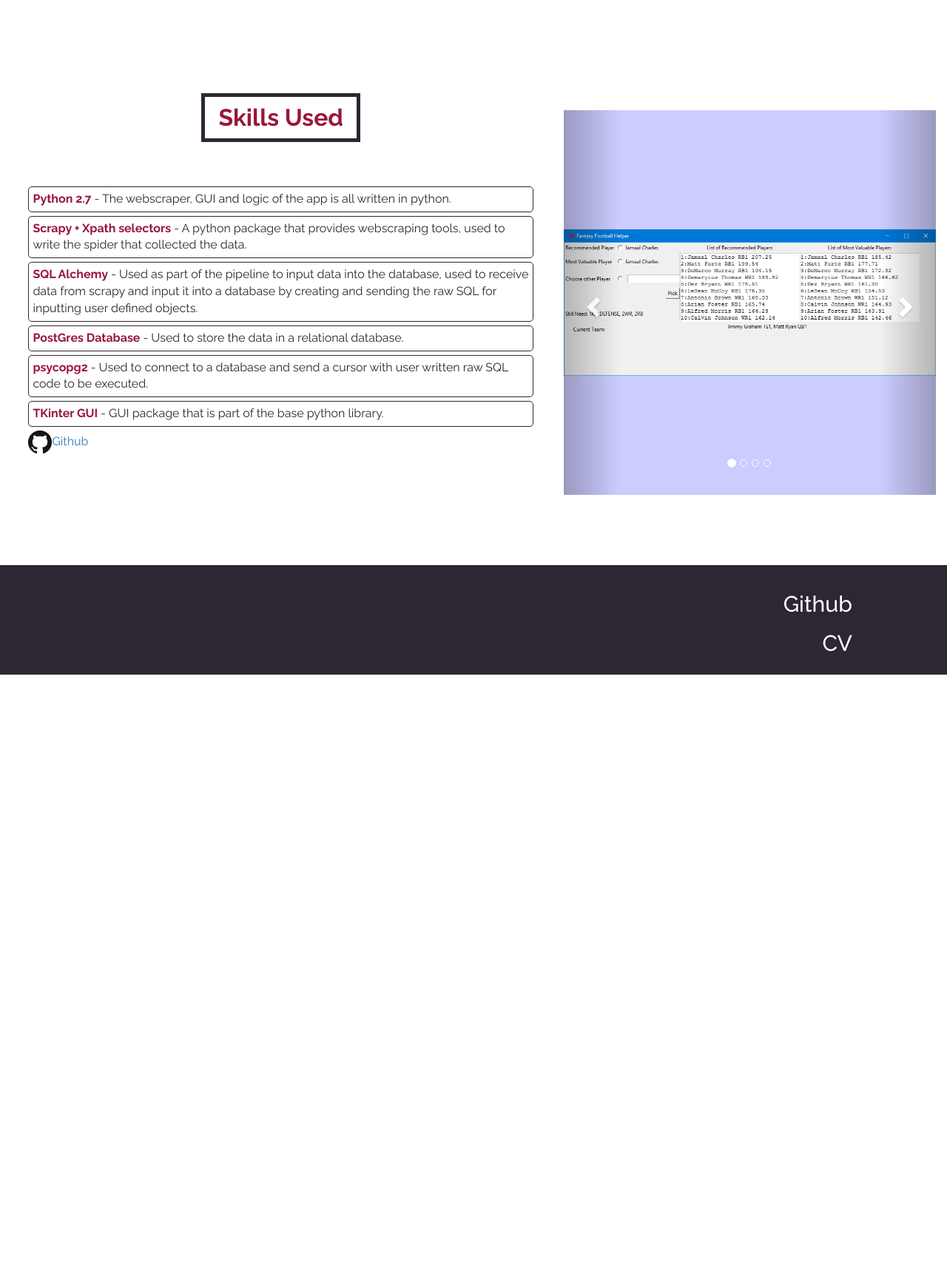
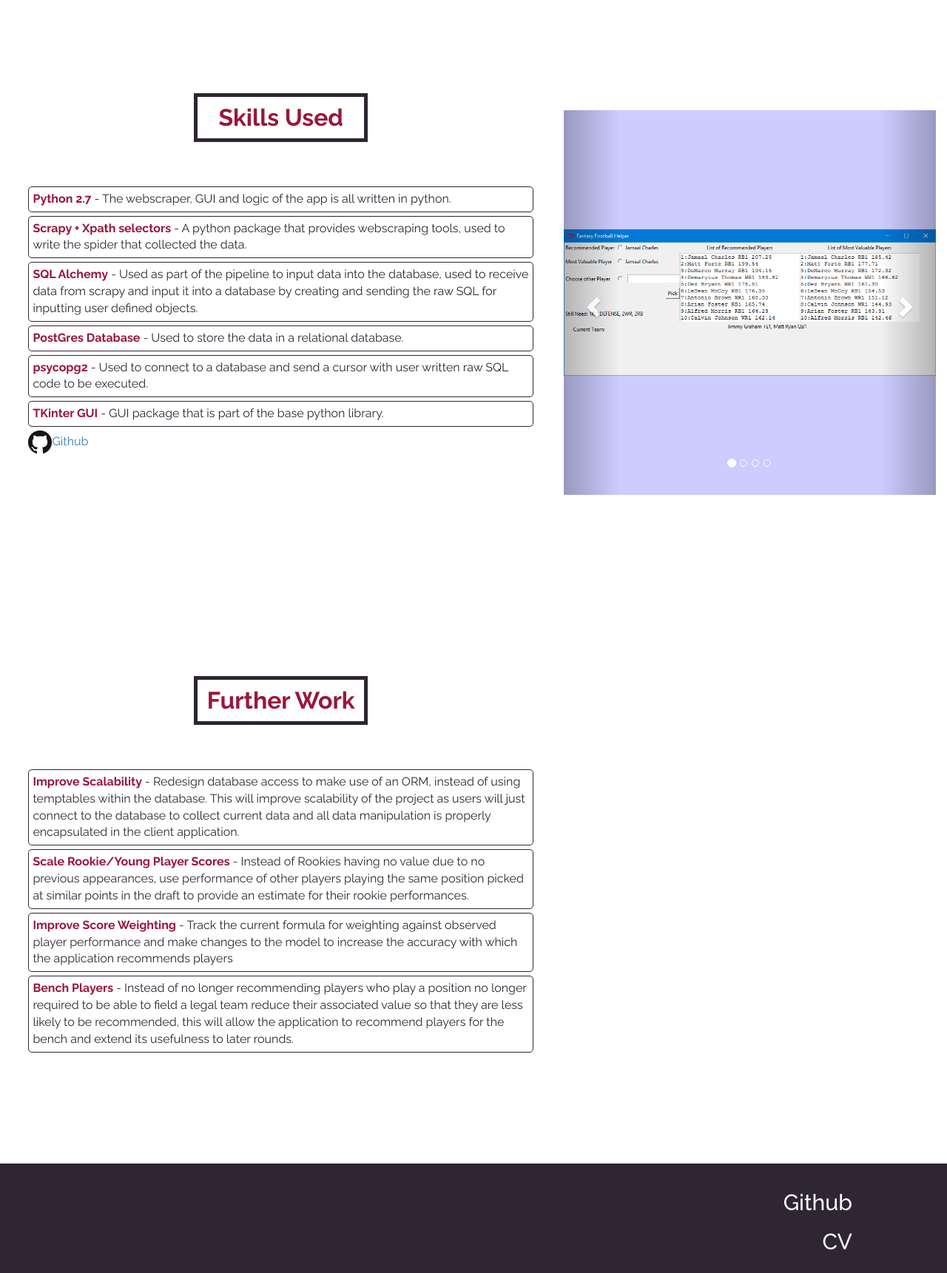
Before and after one commit to BarnettMichael/website, a Django app: page /projects/ffhelper in a window 1280 px wide. Shown: the part 927-2648 px from the top of the page at 74% size. Before the commit the page ends 1839 px from the top, so only its background shows below. Run offline with Django 3.2, Linux system fonts and the light colour scheme; parts of the project's set-up code (start-up, migrations or seed data) failed here and were passed over; some libraries are stand-ins or nearby versions.

Commit message:
small changes to index.html about section, added future work block to project_template, and implemented it in project_ffhelper and project_score_predictor

```diff
--- a/website/static/css/main.css
+++ b/website/static/css/main.css
@@ -323,7 +323,7 @@ body {
     color: rgb(153,23,60);
     margin: 60px auto;
     padding: 5px;
-    width: 215px;
+    width: 235px;
     }
 
 .portfolio_section--content {
--- a/website/templates/website/project_ffhelper.html
+++ b/website/templates/website/project_ffhelper.html
@@ -86,3 +86,31 @@ information to the user via the GUI
 
 {% block link_to_webapp %}
 {% endblock %}
+
+{% block further_work %}
+
+<div class="portfolio_section--title">Further Work</div>
+<div class="project_skill">
+    <span class="highlight">Improve Scalability</span> -
+    Redesign database access to make use of an ORM, instead of using temptables within the database. This will improve
+    scalability of the project as users will just connect to the database to collect current data and all data manipulation
+    is properly encapsulated in the client application.
+</div>
+<div class="project_skill">
+    <span class="highlight">Scale Rookie/Young Player Scores</span> - Instead of Rookies having no value due to no
+    previous appearances, use performance of other players playing the same position picked at similar points in the
+    draft to provide an estimate for their rookie performances.
+</div>
+<div class="project_skill">
+    <span class="highlight">Improve Score Weighting</span> - Track the current formula for weighting against observed
+    player performance and make changes to the model to increase the accuracy with which the application recommends
+    players
+</div>
+<div class="project_skill">
+    <span class="highlight">Bench Players</span> - Instead of no longer recommending players who play a position no
+    longer required to be able to field a legal team reduce their associated value so that they are less likely to be
+    recommended, this will allow the application to recommend players for the bench and extend its usefulness to later
+    rounds.
+</div>
+
+{% endblock %}
--- a/website/templates/website/project_template.html
+++ b/website/templates/website/project_template.html
@@ -116,6 +116,12 @@
 
             </section>
         </div>
+        <div class="col-lg-7 text_column">
+            <section class="portfolio_section further_work">
+                {% block further_work %}
+                {% endblock %}
+            </section>
+        </div>
     </div>
 </div>
 
```
Also changed, not shown: website/templates/website/index.html (+8 -18 lines), website/templates/website/project_score_predictor.html (+27 -1 lines).
